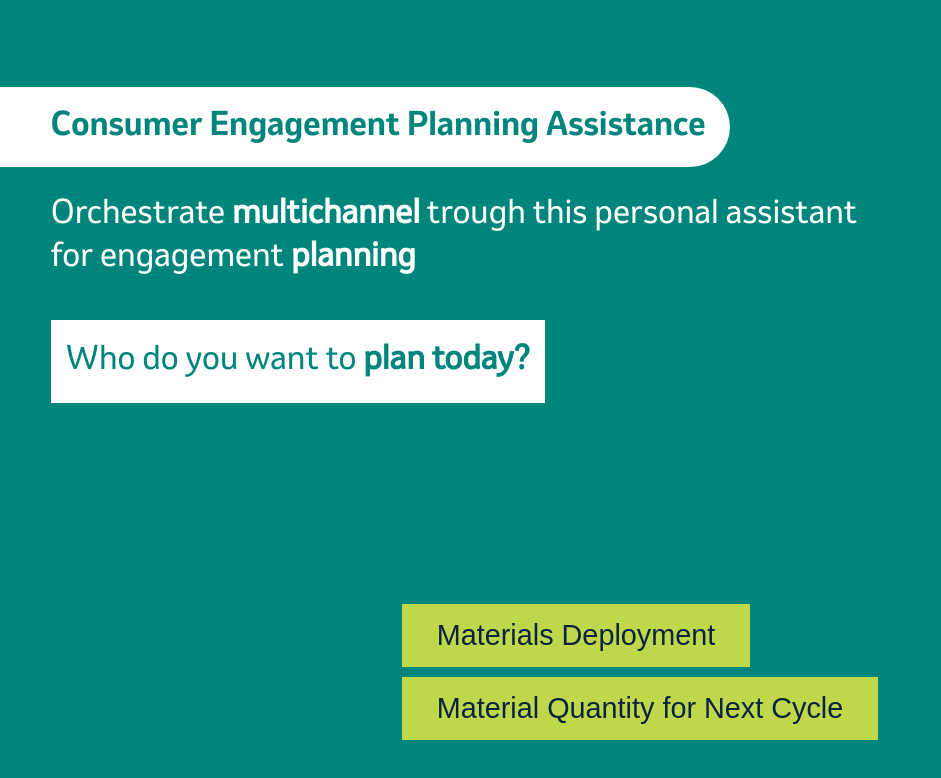
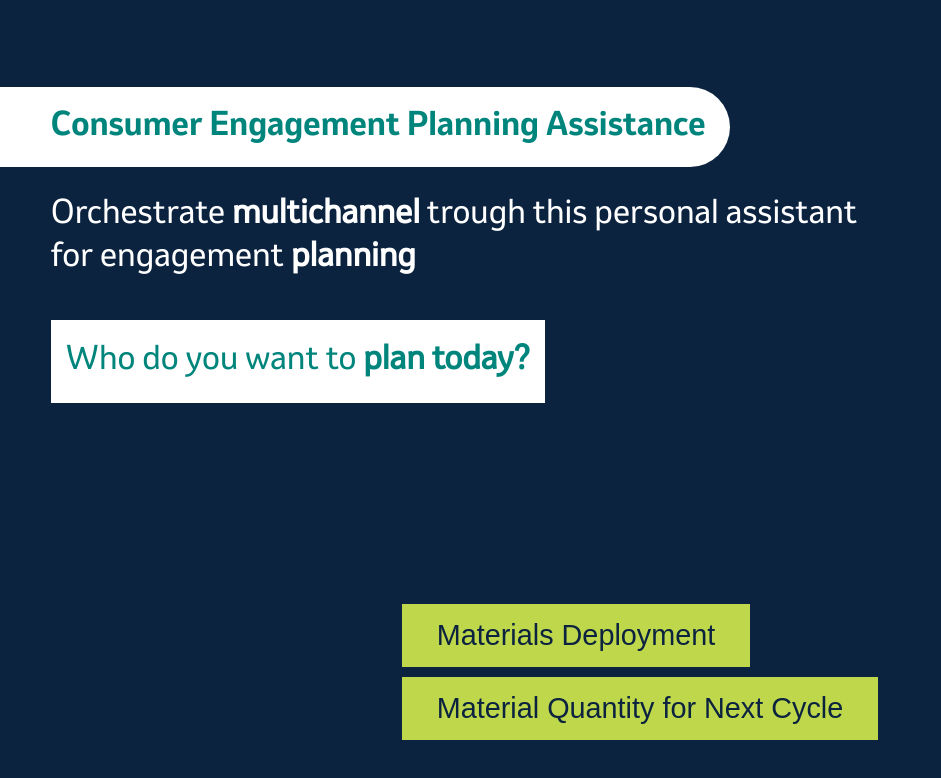
Before and after one commit to Angellomon/msd-modelo-de-atribucion, a SvelteKit app: page /mkt in a window 1280 px wide. Shown: the top 778 px of the page, without its empty margins (0-941 px from the left). Built offline with nearby package versions, Linux system fonts and the light colour scheme.

Commit message:
chore: color

```diff
--- a/src/routes/mkt/+page.svelte
+++ b/src/routes/mkt/+page.svelte
@@ -22,7 +22,7 @@
 		justify-content: space-around;
 		align-items: center;
 
-		background-color: var(--verde-msd);
+		background-color: var(--azul-msd);
 
 		height: 100vh;
 
```
